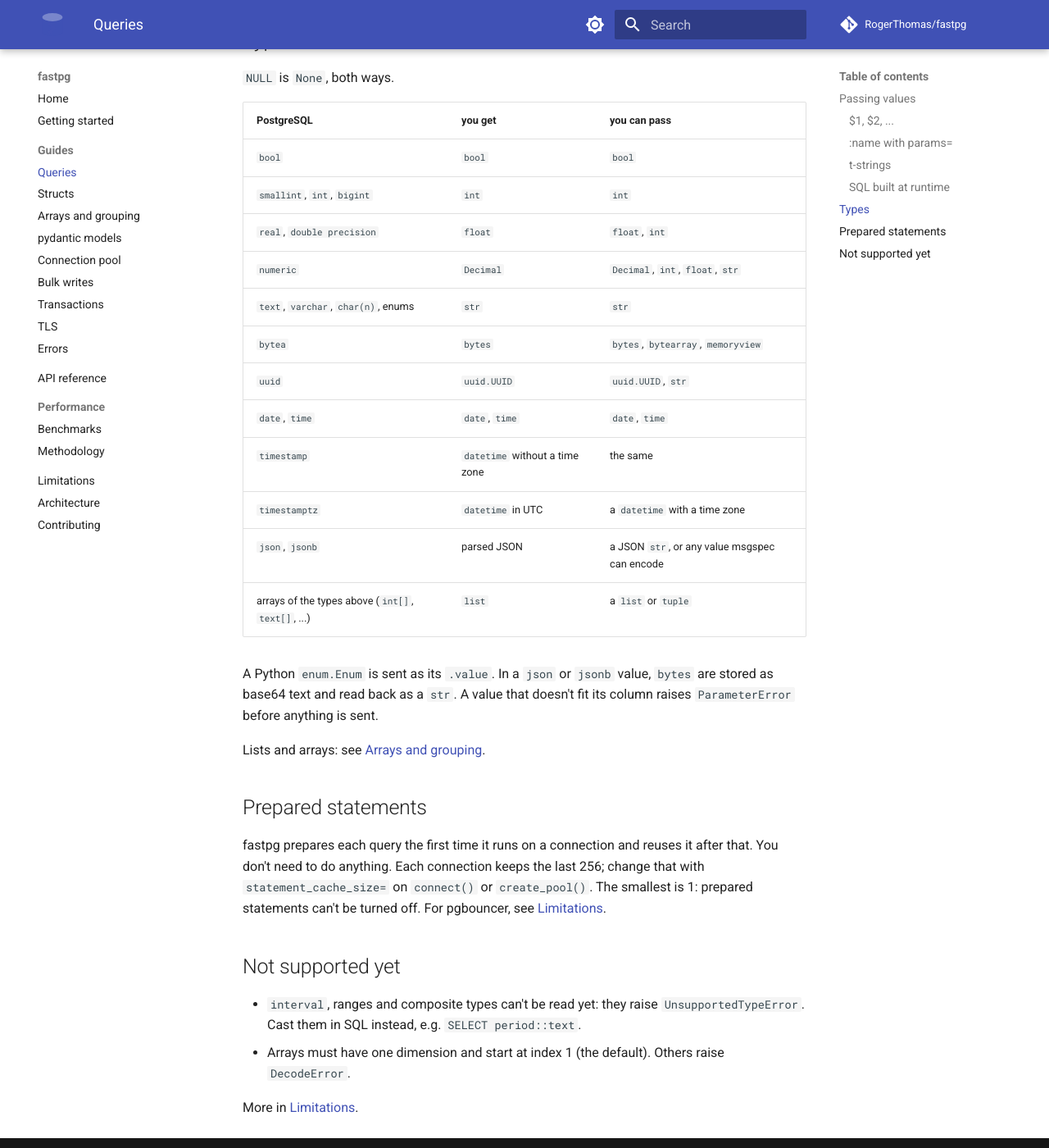
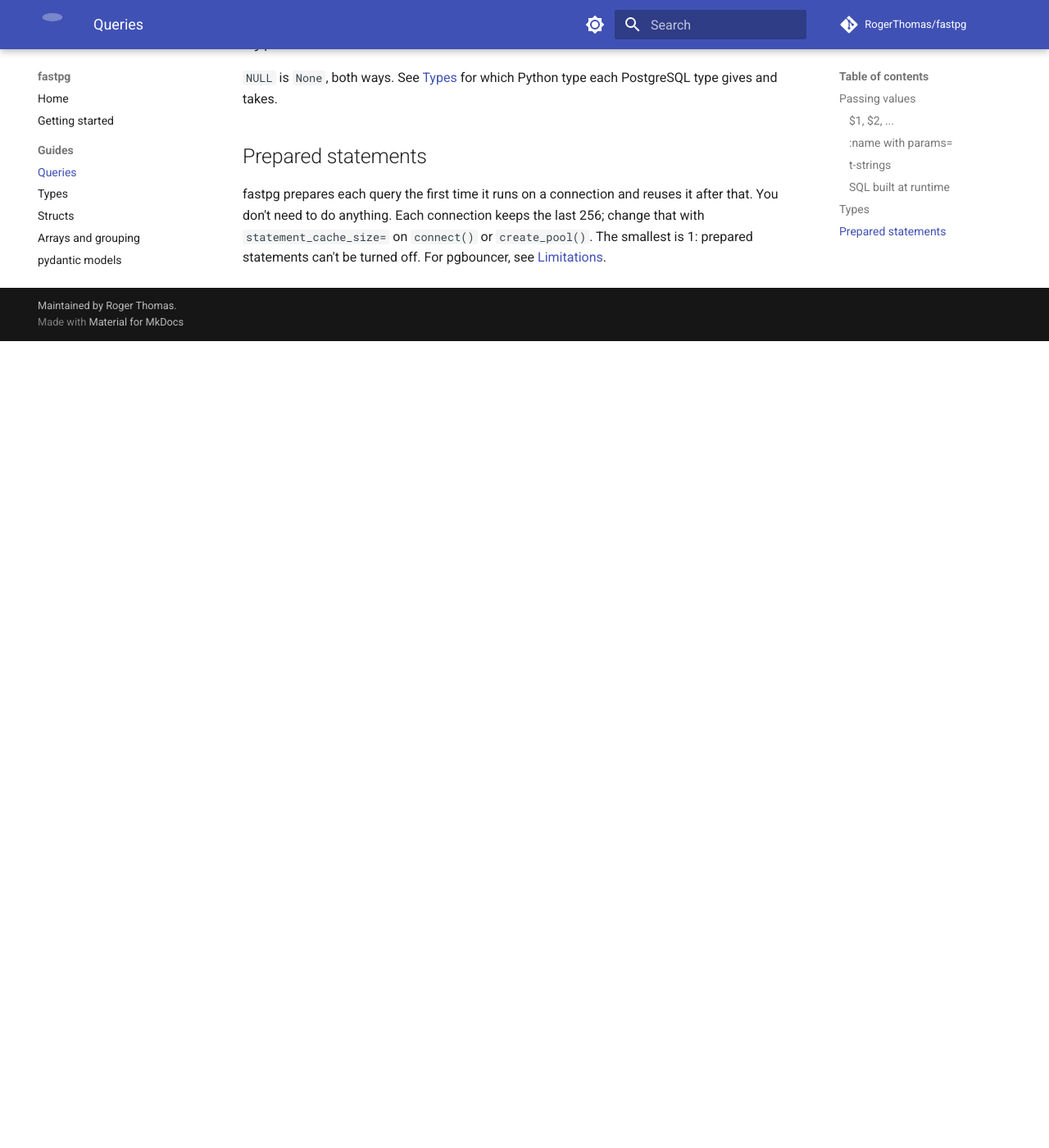
Before and after one commit to RogerThomas/fastpg, an MkDocs documentation site: the page built from docs/guide/queries.md, in a window 1280 px wide and 1400 px high, scrolled down 2358 px. Shown: the whole window at 82% size. Built offline with MkDocs 1.6.1 and Material for MkDocs 9.7.7, drawn with Linux system fonts in a browser that asks for light colours; comment, search, counter and statistics services are not loaded; after the commit the page ends 2774 px from its top, so only the background shows below that.

Commit message:
docs: add a table of PostgreSQL and Python types
One page, guide/types.md, lists each PostgreSQL type fastpg supports, the Python type it gives back and the Python types it takes as a parameter, and what happens with the types it doesn't support. The table in Queries and the unsupported-types list there now link to it.

```diff
--- a/docs/guide/queries.md
+++ b/docs/guide/queries.md
@@ -111,27 +111,7 @@
 ## Types
 
 `NULL` is `None`, both ways.
-
-| PostgreSQL | you get | you can pass |
-|---|---|---|
-| `bool` | `bool` | `bool` |
-| `smallint`, `int`, `bigint` | `int` | `int` |
-| `real`, `double precision` | `float` | `float`, `int` |
-| `numeric` | `Decimal` | `Decimal`, `int`, `float`, `str` |
-| `text`, `varchar`, `char(n)`, enums | `str` | `str` |
-| `bytea` | `bytes` | `bytes`, `bytearray`, `memoryview` |
-| `uuid` | `uuid.UUID` | `uuid.UUID`, `str` |
-| `date`, `time` | `date`, `time` | `date`, `time` |
-| `timestamp` | `datetime` without a time zone | the same |
-| `timestamptz` | `datetime` in UTC | a `datetime` with a time zone |
-| `json`, `jsonb` | parsed JSON | a JSON `str`, or any value msgspec can encode |
-| arrays of the types above (`int[]`, `text[]`, ...) | `list` | a `list` or `tuple` |
-
-A Python `enum.Enum` is sent as its `.value`.
-In a `json` or `jsonb` value, `bytes` are stored as base64 text and read back as a `str`.
-A value that doesn't fit its column raises `ParameterError` before anything is sent.
-
-Lists and arrays: see [Arrays and grouping](lists.md).
+See [Types](types.md) for which Python type each PostgreSQL type gives and takes.
 
 ## Prepared statements
 
@@ -141,13 +121,3 @@
 or `create_pool()`.
 The smallest is 1: prepared statements can't be turned off.
 For pgbouncer, see [Limitations](../limitations.md).
-
-## Not supported yet
-
-* `interval`, ranges and composite types can't be read yet: they raise
-  `UnsupportedTypeError`.
-  Cast them in SQL instead, e.g. `SELECT period::text`.
-* Arrays must have one dimension and start at index 1 (the default).
-  Others raise `DecodeError`.
-
-More in [Limitations](../limitations.md).
--- a/mkdocs.yml
+++ b/mkdocs.yml
@@ -14,6 +14,7 @@
   - Getting started: guide/getting-started.md
   - Guides:
       - Queries: guide/queries.md
+      - Types: guide/types.md
       - Structs: guide/structs.md
       - Arrays and grouping: guide/lists.md
       - pydantic models: guide/pydantic.md
```
Also changed, not shown: docs/guide/structs.md (+1 -1 lines), docs/guide/types.md (added, +77 -0 lines), docs/limitations.md (+1 -1 lines).
